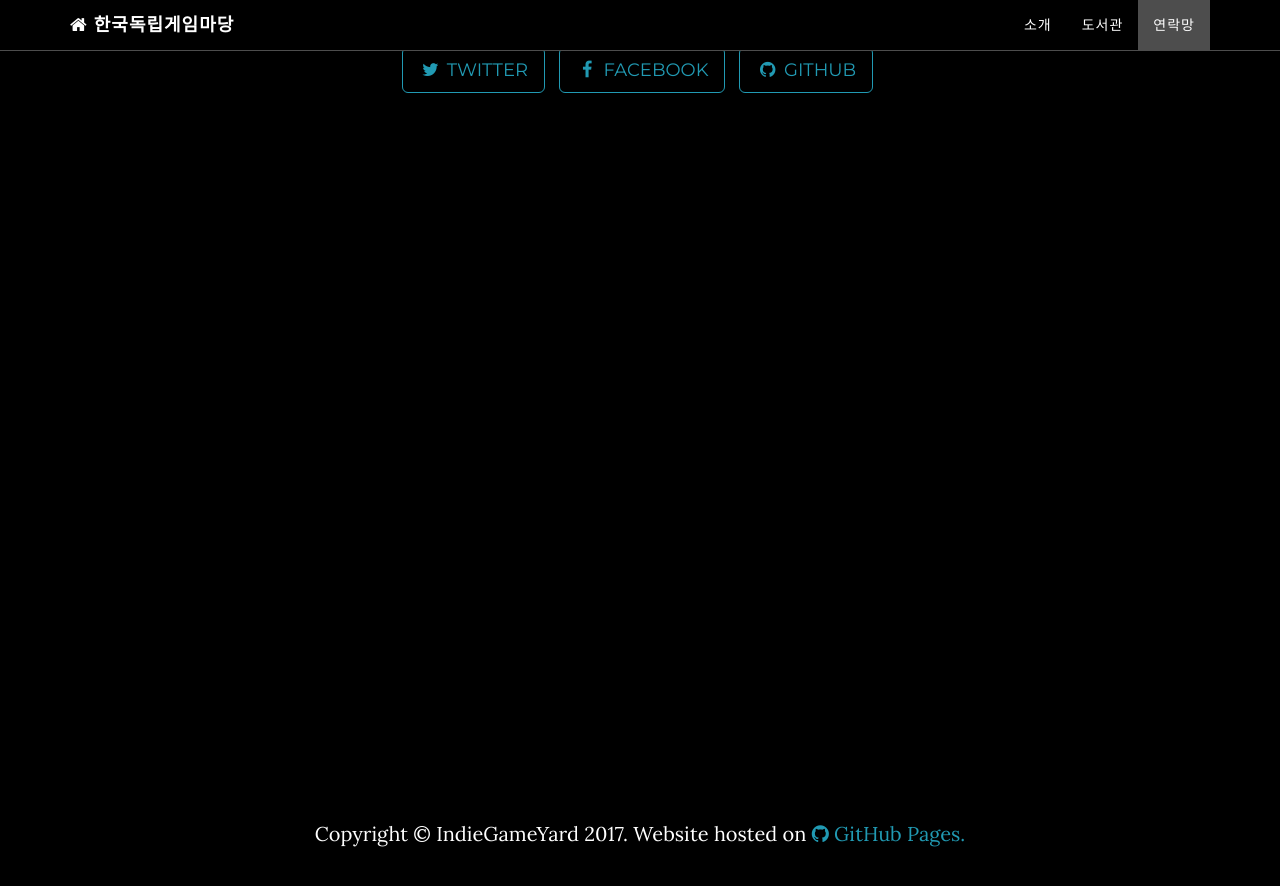
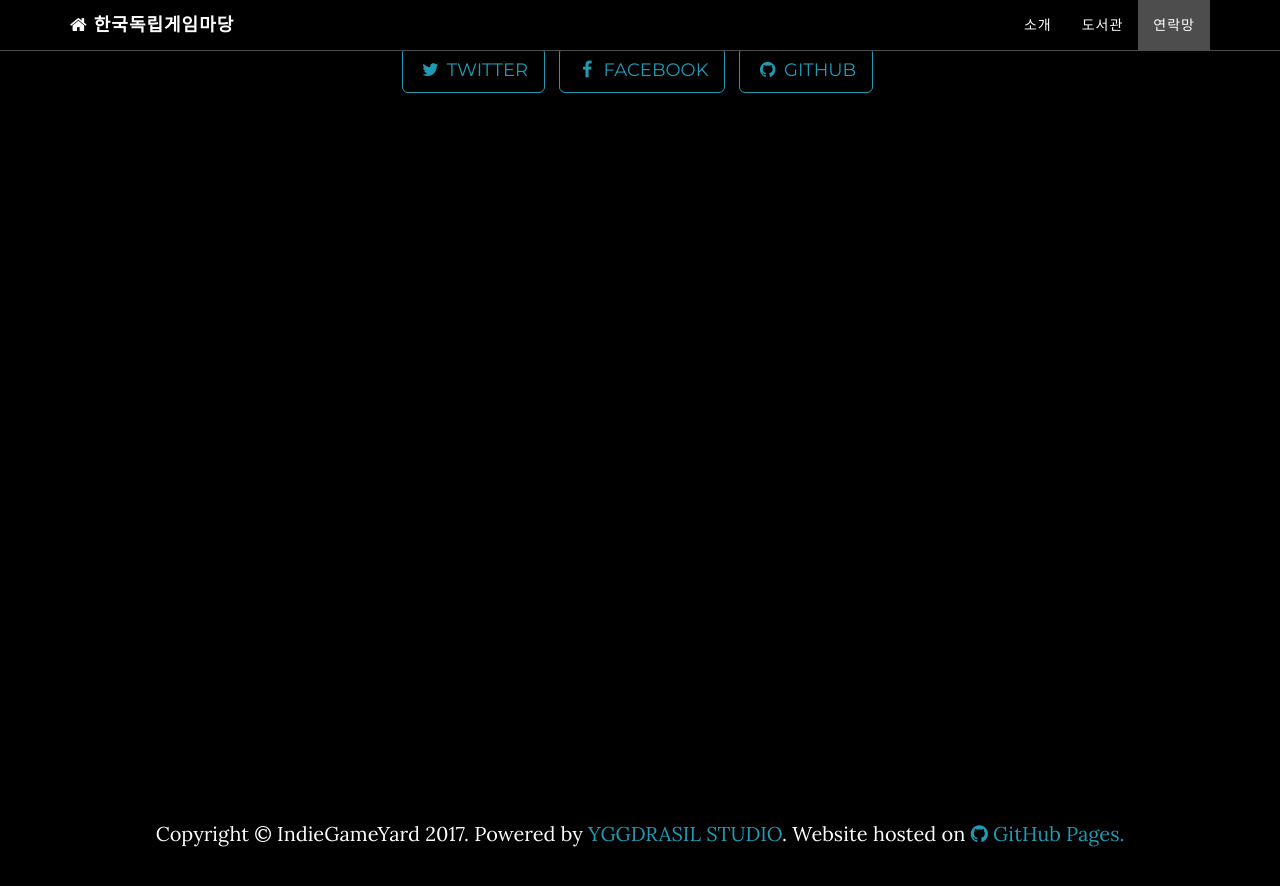
Before and after one commit to IndieGameYard/IndieGameYard.github.io, a Jekyll site: the page built from index.html, in a window 1280 px wide and 900 px high, scrolled down 2038 px. Shown: the top 886 px of the window. Built offline with Jekyll 4.4.1, drawn with Linux system fonts in a browser that asks for light colours.

Commit message:
initial commit

```diff
--- a/_includes/footer.html
+++ b/_includes/footer.html
@@ -1,6 +1,6 @@
     <!-- Footer -->
     <footer>
         <div class="container text-center">
-            <p>Copyright &copy; {{ site.footer }} 20{{ site.time | date: '%y' }}. Website hosted on <a href="https://pages.github.com/" target="_blank"><i class="fa fa-github"></i> GitHub Pages.</a></p>
+            <p>Copyright &copy; {{ site.footer }} 20{{ site.time | date: '%y' }}. Powered by <a href="https://yggdrasil-studio.github.io" target="_blank">YGGDRASIL STUDIO</a>. Website hosted on <a href="https://pages.github.com/" target="_blank"><i class="fa fa-github"></i> GitHub Pages.</a></p>
         </div>
     </footer>
```
